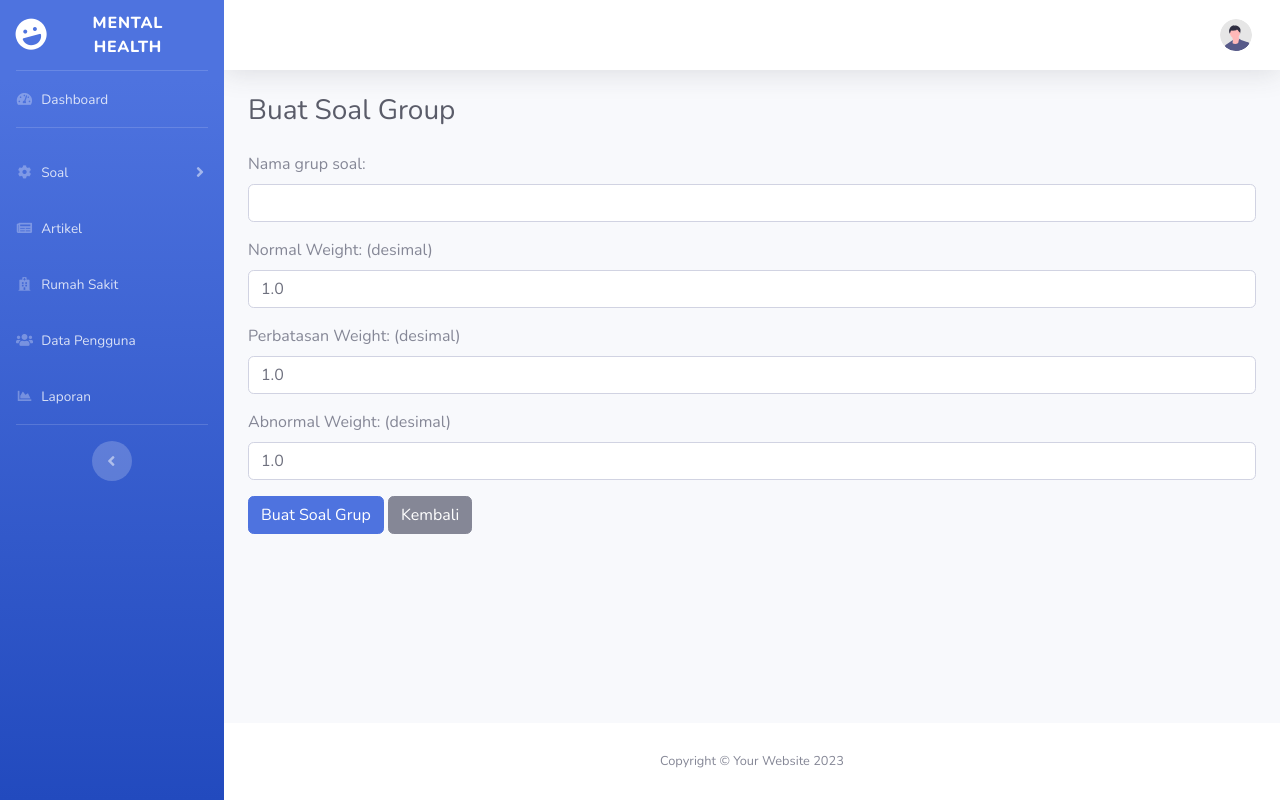
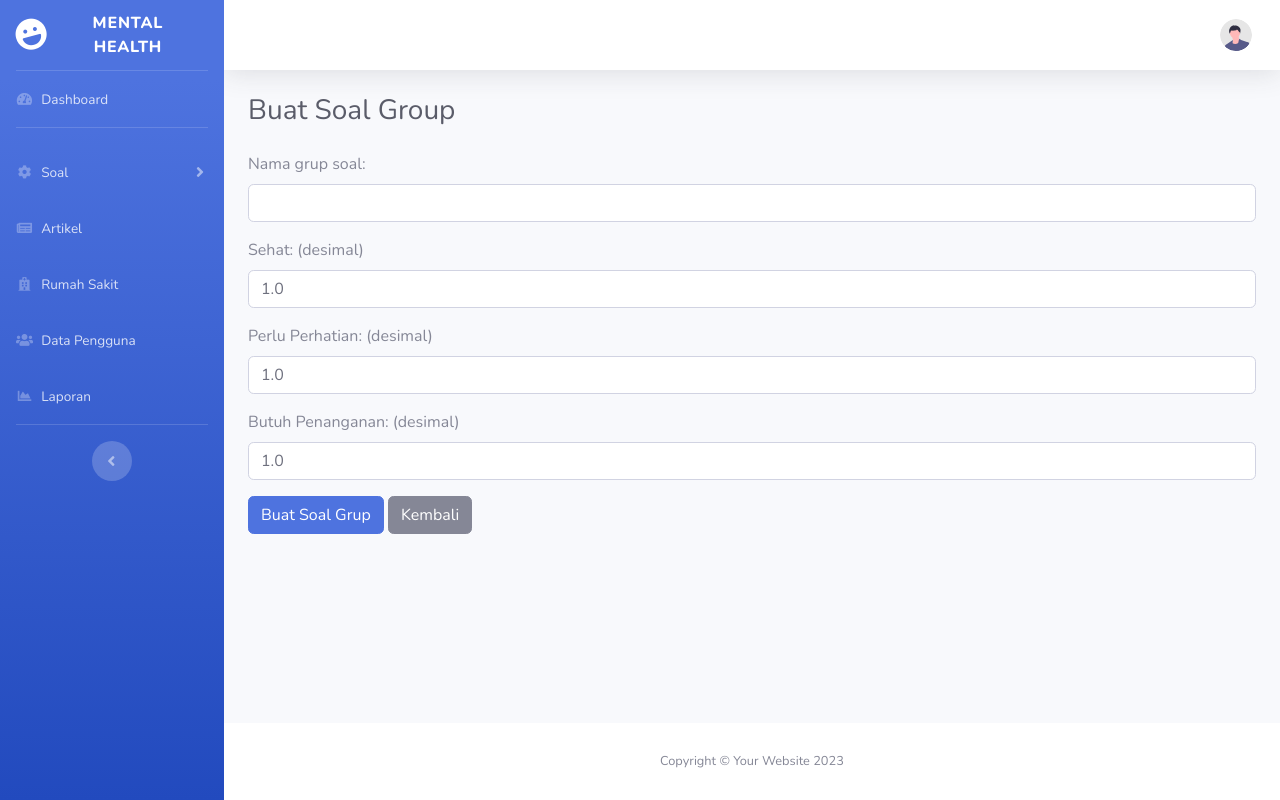
Before and after one commit to shabianay/mental-health, a PHP site: page /buat_soal_group.php in a window 1280 px wide. Run offline with PHP 8.4, Linux system fonts and the light colour scheme; the visitor is signed in with stand-in values (Sample User, id 1).

Commit message:
update grup soal

```diff
--- a/buat_soal_group.php
+++ b/buat_soal_group.php
@@ -12,12 +12,12 @@ require_once "koneksi.php";
 // Create
 if ($_SERVER["REQUEST_METHOD"] == "POST" && isset($_POST["create_group"])) {
     $name = $_POST["name"];
-    $normalWeight = $_POST["normal_weight"];
-    $perbatasanWeight = $_POST["perbatasan_weight"];
-    $abnormalWeight = $_POST["abnormal_weight"];
+    $sehat = $_POST["sehat"];
+    $perlu_perhatian = $_POST["perlu_perhatian"];
+    $butuh_penanganan = $_POST["butuh_penanganan"];
 
-    $query = "INSERT INTO `soal_group` (`name`, `normal_weight`, `perbatasan_weight`, `abnormal_weight`)
-                  VALUES ('$name', '$normalWeight', '$perbatasanWeight', '$abnormalWeight')";
+    $query = "INSERT INTO `soal_group` (`name`, `sehat`, `perlu_perhatian`, `butuh_penanganan`)
+                  VALUES ('$name', '$sehat', '$perlu_perhatian', '$abnormalWeight')";
     $result = mysqli_query($koneksi, $query);
 
     if ($result) {
@@ -87,16 +87,16 @@ if ($_SERVER["REQUEST_METHOD"] == "POST" && isset($_POST["create_group"])) {
                             <input type="text" class="form-control" id="name" name="name" required>
                         </div>
                         <div class="form-group">
-                            <label for="normla_weight">Normal Weight: (desimal)</label>
-                            <input type="number" class="form-control" id="normal_weight" name="normal_weight" step="0.01" min="0" value="1.0" required>
+                            <label for="sehat">Sehat: (desimal)</label>
+                            <input type="number" class="form-control" id="sehat" name="sehat" step="0.01" min="0" value="1.0" required>
                         </div>
                         <div class="form-group">
-                            <label for="perbatasan_weight">Perbatasan Weight: (desimal)</label>
-                            <input type="number" class="form-control" id="perbatasan_weight" name="perbatasan_weight" step="0.01" min="0" value="1.0" required>
+                            <label for="perlu_perhatian">Perlu Perhatian: (desimal)</label>
+                            <input type="number" class="form-control" id="perlu_perhatian" name="perlu_perhatian" step="0.01" min="0" value="1.0" required>
                         </div>
                         <div class="form-group">
-                            <label for="abnormal_weight">Abnormal Weight: (desimal)</label>
-                            <input type="number" class="form-control" id="abnormal_weight" name="abnormal_weight" step="0.01" min="0" value="1.0" required>
+                            <label for="butuh_penanganan">Butuh Penanganan: (desimal)</label>
+                            <input type="number" class="form-control" id="butuh_penanganan" name="butuh_penanganan" step="0.01" min="0" value="1.0" required>
                         </div>
                         <button type="submit" class="btn btn-primary" name="create_group">Buat Soal Grup</button>
                         <a href="soal_group.php" class="btn btn-secondary">Kembali</a>
```
Also changed, not shown: edit_soal_group.php (+6 -6 lines), soal_group.php (+6 -6 lines), update_soal_group.php (+5 -5 lines).
